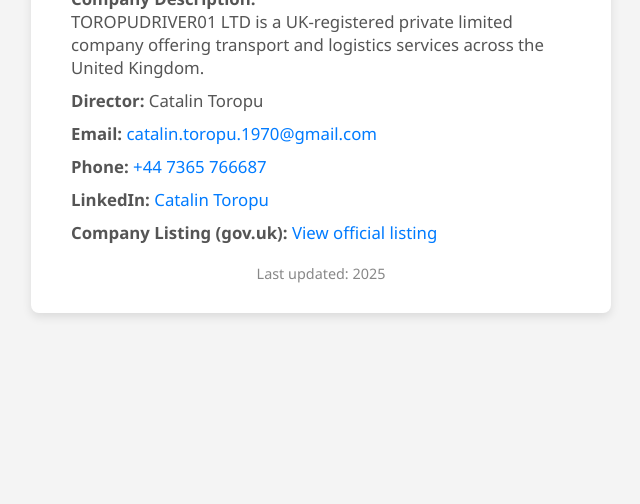
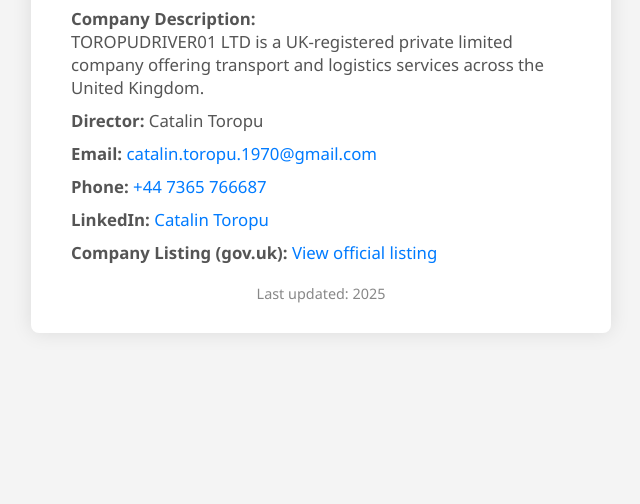
Before and after one commit to Toro2631/TDR01LTD, a plain HTML site: page index.html in a window 1280 px wide. Shown: the part 336-840 px from the top of the page, without its empty margins (319-959 px from the left). Drawn offline with Linux system fonts and the light colour scheme.

Commit message:
Add files via upload

```diff
--- a/index.html
+++ b/index.html
@@ -20,11 +20,13 @@
       background-color: #fff;
       padding: 30px 40px;
       border-radius: 8px;
-      box-shadow: 0 4px 10px rgba(0,0,0,0.1);
+      box-shadow: 0 0 20px rgba(0, 0, 0, 0.1); /* more even, full glow */
       text-align: left;
       max-width: 500px;
       width: 100%;
-    }
+      margin-top: 40px; /* adds spacing from top */
+}
+
 
     .contact-card h1 {
       font-size: 1.8em;
```
